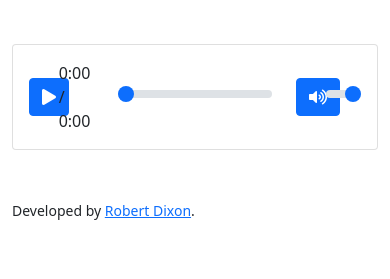
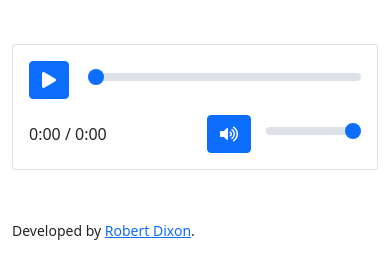
Before and after one commit to robsd/js-music-player, a plain HTML site: page index.html in a window 390 px wide. Shown: the part 85-364 px from the top of the page. Drawn offline with nearby package versions, Linux system fonts and the light colour scheme.

Commit message:
Add files via upload

```diff
--- a/index.html
+++ b/index.html
@@ -14,19 +14,19 @@
 			<div class="card">
 				<div class="card-body">
 					<div class="row d-flex align-items-center">
-						<div class="col-1">
+						<div class="col-2 mb-3 col-md-1 mb-md-0 order-md-1">
 							<button class="btn btn-primary" id="play-pause"><i class="fas fa-play"></i></button>
 						</div>
-						<div class="col-2">
+						<div class="col-10 mb-3 col-md-6 mb-md-0 order-md-3">
+							<input class="form-range" type="range" id="duration-bar" value="0">
+						</div>
+						<div class="col-6 col-md-2 order-md-2">
 							<span id="time-elapsed">0:00</span> / <span id="total-time">0:00</span>
 						</div>
-						<div class="col">
-							<input class="form-range" type="range" id="duration-bar" value="0">
-						</div>
-						<div class="col-1">
+						<div class="col-2 col-md-1 order-md-4">
 							<button class="btn btn-primary" id="mute"><i class="fas fa-volume-up"></i></button>
 						</div>
-						<div class="col-2">
+						<div class="col-4 col-md-2 order-md-5">
 							<input class="form-range" type="range" id="volume-bar" value="100">
 						</div>
 					</div>
```
